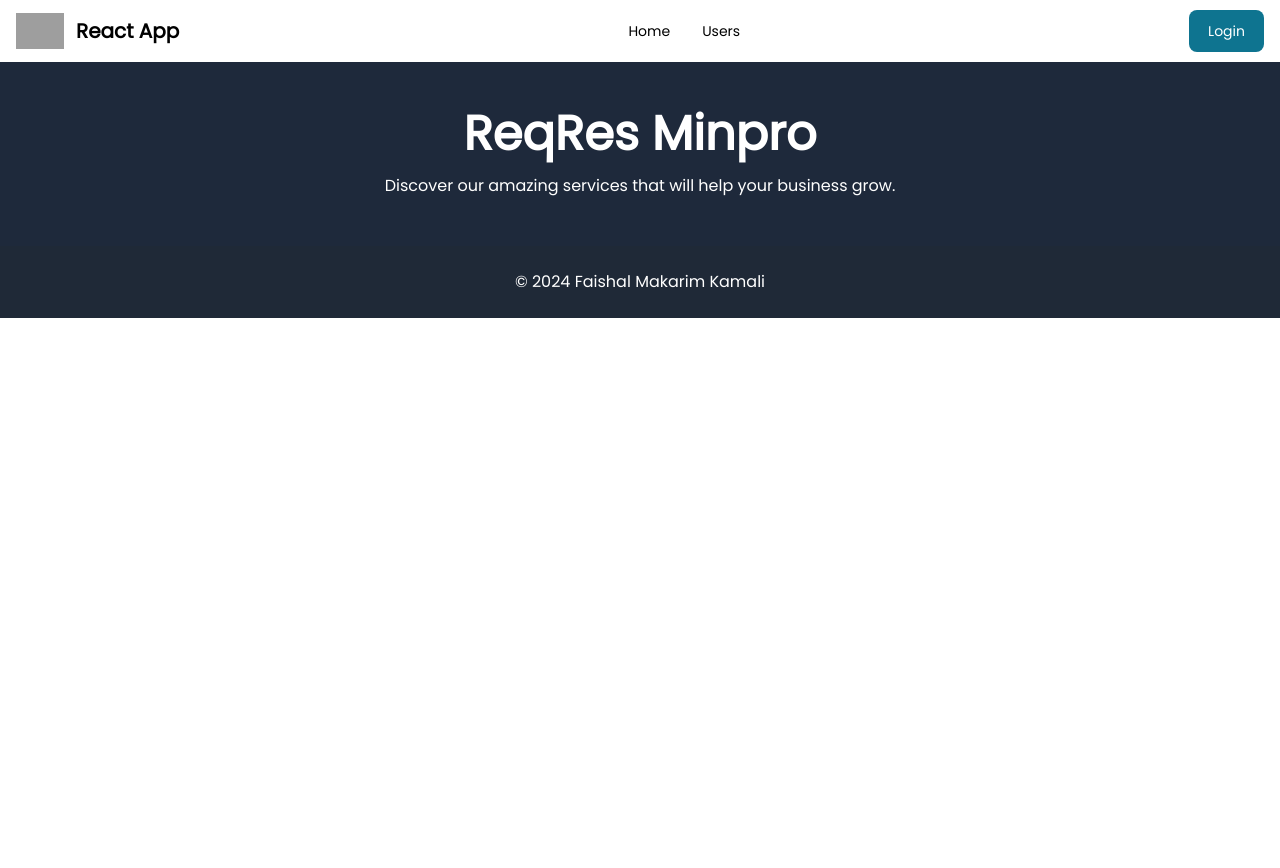
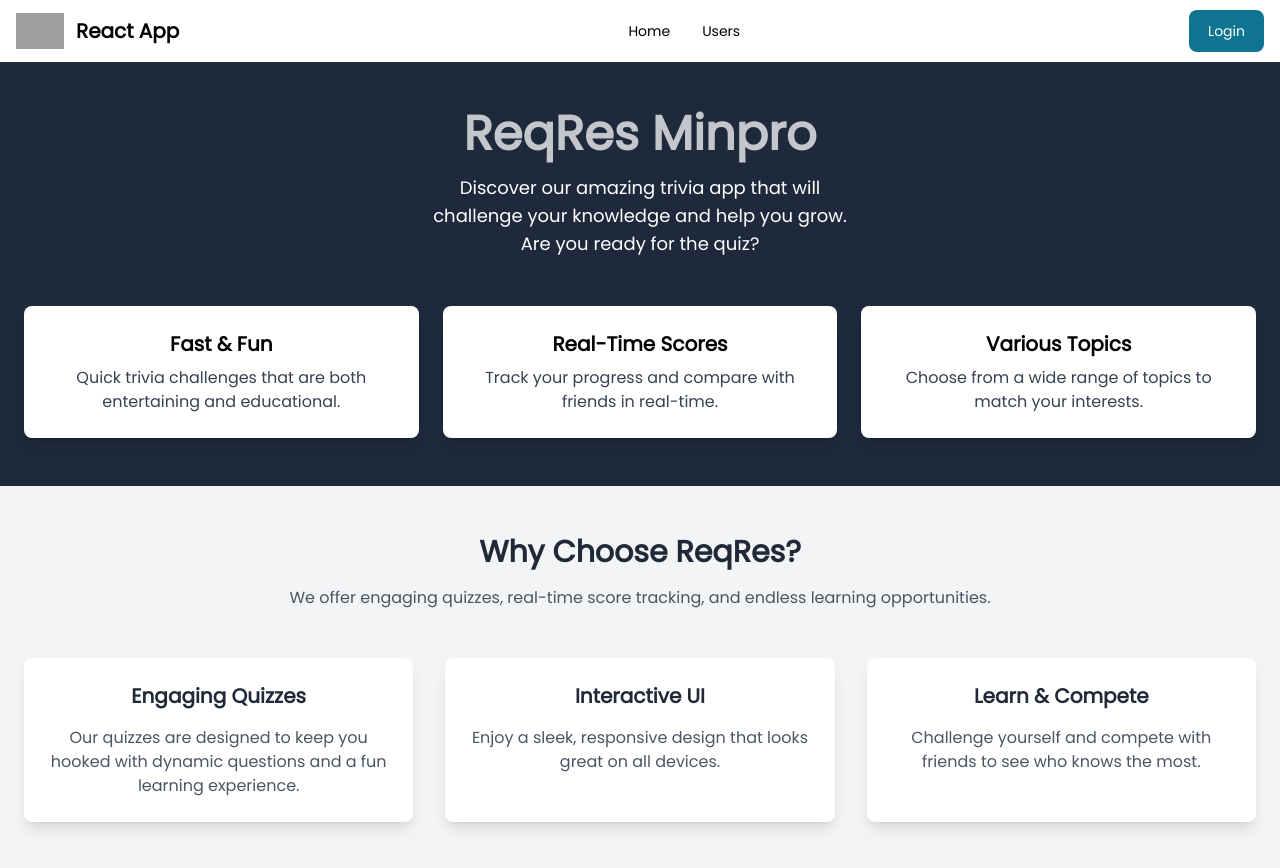
Before and after one commit to iskhafel/pdas, a React (Vite) app: page / in a window 1280 px wide. Before the commit the page ends 800 px from the top, so only its background shows below. Built offline with nearby package versions, Linux system fonts and the light colour scheme; grey boxes are pictures that could not be loaded.

Commit message:
feat: add HomePage

```diff
--- a/src/pages/HomePage.jsx
+++ b/src/pages/HomePage.jsx
@@ -1,5 +1,4 @@
 import Header from "../components/Header";
-import Footer from "../components/Footer";
 
 export default function HomePage() {
   return (
@@ -7,17 +6,84 @@ export default function HomePage() {
       <Header />
 
       <section className="bg-slate-800">
-        <div className="container mx-auto px-6 py-12">
-          <div className="text-center">
-            <h1 className="text-5xl font-bold text-white">ReqRes Minpro</h1>
-            <p className="mt-4 text-white">
-              Discover our amazing services that will help your business grow.
+        <div className="container mx-auto px-6 py-12 flex flex-col items-center justify-center">
+          <div className="text-center mb-12">
+            <h1 className="text-5xl font-extrabold text-white animate-pulse">
+              ReqRes Minpro
+            </h1>
+            <p className="mt-4 text-lg text-white max-w-md mx-auto">
+              Discover our amazing trivia app that will challenge your knowledge
+              and help you grow. Are you ready for the quiz?
             </p>
+          </div>
+          {/* Decorative Cards */}
+          <div className="grid grid-cols-1 md:grid-cols-3 gap-6">
+            <div className="bg-white shadow-lg rounded-lg p-6 text-center transform hover:scale-105 transition duration-300">
+              <h3 className="text-xl font-bold">Fast & Fun</h3>
+              <p className="mt-2 text-gray-700">
+                Quick trivia challenges that are both entertaining and
+                educational.
+              </p>
+            </div>
+            <div className="bg-white shadow-lg rounded-lg p-6 text-center transform hover:scale-105 transition duration-300">
+              <h3 className="text-xl font-bold">Real-Time Scores</h3>
+              <p className="mt-2 text-gray-700">
+                Track your progress and compare with friends in real-time.
+              </p>
+            </div>
+            <div className="bg-white shadow-lg rounded-lg p-6 text-center transform hover:scale-105 transition duration-300">
+              <h3 className="text-xl font-bold">Various Topics</h3>
+              <p className="mt-2 text-gray-700">
+                Choose from a wide range of topics to match your interests.
+              </p>
+            </div>
           </div>
         </div>
       </section>
 
-      <Footer />
+      {/* Features Section */}
+      <section className="bg-gray-100 py-12">
+        <div className="container mx-auto px-6">
+          <div className="text-center mb-12">
+            <h2 className="text-3xl font-bold text-gray-800">
+              Why Choose ReqRes?
+            </h2>
+            <p className="mt-4 text-gray-600">
+              We offer engaging quizzes, real-time score tracking, and endless
+              learning opportunities.
+            </p>
+          </div>
+          <div className="grid grid-cols-1 md:grid-cols-3 gap-8">
+            <div className="bg-white shadow-lg rounded-lg p-6 text-center">
+              <h3 className="text-xl font-semibold text-gray-800">
+                Engaging Quizzes
+              </h3>
+              <p className="mt-4 text-gray-600">
+                Our quizzes are designed to keep you hooked with dynamic
+                questions and a fun learning experience.
+              </p>
+            </div>
+            <div className="bg-white shadow-lg rounded-lg p-6 text-center">
+              <h3 className="text-xl font-semibold text-gray-800">
+                Interactive UI
+              </h3>
+              <p className="mt-4 text-gray-600">
+                Enjoy a sleek, responsive design that looks great on all
+                devices.
+              </p>
+            </div>
+            <div className="bg-white shadow-lg rounded-lg p-6 text-center">
+              <h3 className="text-xl font-semibold text-gray-800">
+                Learn & Compete
+              </h3>
+              <p className="mt-4 text-gray-600">
+                Challenge yourself and compete with friends to see who knows the
+                most.
+              </p>
+            </div>
+          </div>
+        </div>
+      </section>
     </>
   );
 }
--- a/src/routes/ProtectedRoute.jsx
+++ b/src/routes/ProtectedRoute.jsx
@@ -1,5 +1,5 @@
 /* eslint-disable react/prop-types */
-import { Navigate, Outlet } from "react-router-dom";
+import { Navigate } from "react-router-dom";
 
 export default function ProtectedRoute({ children }) {
   const token = localStorage.getItem("access_token");
@@ -9,9 +9,5 @@ export default function ProtectedRoute({ children }) {
   }
 
   // kalau token ada
-  return (
-    <>
-      <Outlet /> || {children}
-    </>
-  );
+  return <>{children}</>;
 }
```
